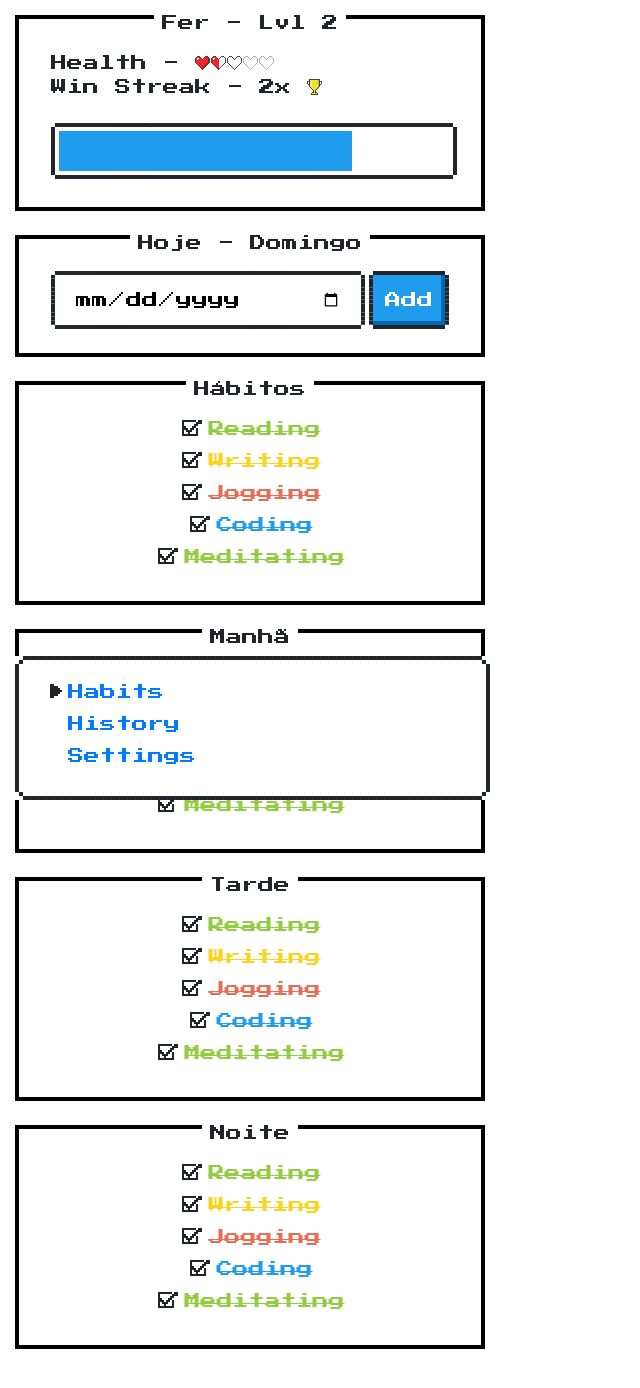
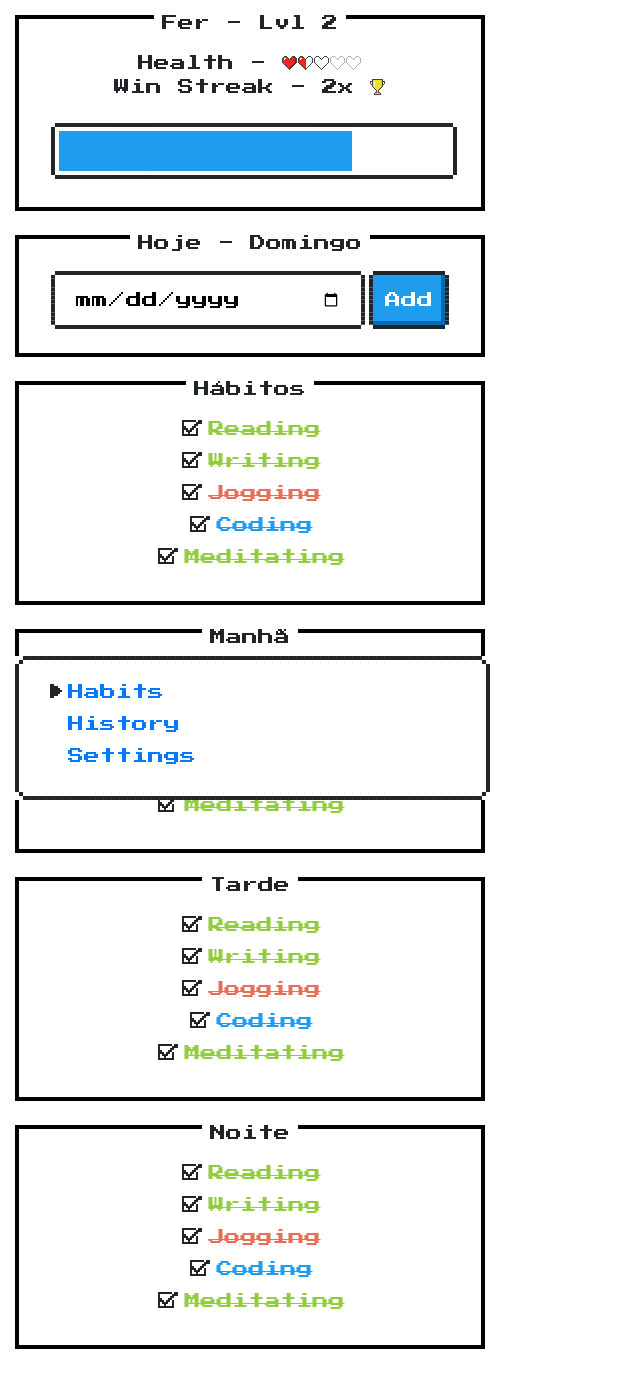
Before and after one commit to FerJSsilva/habit-tracker-frontend-cra, a React (Create React App) app: page / in a window 1280 px wide. Shown: the top 1388 px of the page, without its empty margins (0-640 px from the left). Built offline with nearby package versions, Linux system fonts and the light colour scheme.

Commit message:
feat: add container component to Home.jsx

```diff
--- a/src/page-containers/Home/Home.jsx
+++ b/src/page-containers/Home/Home.jsx
@@ -1,10 +1,11 @@
 import React from 'react';
+import Container from '../../components/composite-components/NES/Container/Container';
 
 import { useState } from 'react';
 
 const habitsMock = [
   { id: 1, name: 'Reading', status: 'completed' },
-  { id: 2, name: 'Writing', status: 'expiring' },
+  { id: 2, name: 'Writing', status: 'completed' },
   { id: 3, name: 'Jogging', status: 'failed' },
   { id: 4, name: 'Coding', status: 'standard' },
   { id: 5, name: 'Meditating', status: 'completed' },
@@ -16,8 +17,6 @@ function habitStatusToClass(status) {
       return 'nes-text is-primary';
     case 'completed':
       return 'nes-text is-success';
-    case 'expiring':
-      return 'nes-text is-warning';
     case 'failed':
       return 'nes-text is-error';
     default:
@@ -30,11 +29,10 @@ const Home = () => {
 
   return (
     <div>
-      <div
-        className="nes-container with-title is-centered"
-        style={{ textAlign: 'left' }}
+      <Container
+        title={'Fer - Lvl 2'}
+        centered
       >
-        <p className="title">Fer - Lvl 2</p>
         <div>
           <span className="nes-text">Health - </span>
           <i className="nes-icon is-small heart"></i>
@@ -55,11 +53,14 @@ const Home = () => {
             max="100"
           ></progress>
         </div>
-      </div>
+      </Container>
+
       <br />
 
-      <div className="nes-container with-title is-centered">
-        <p className="title">Hoje - Domingo</p>
+      <Container
+        title={'Hoje - Domingo'}
+        centered
+      >
         <div
           className="nes-field"
           style={{ display: 'flex' }}
@@ -77,17 +78,19 @@ const Home = () => {
             Add
           </button>
         </div>
-      </div>
+      </Container>
       <br />
-      <div className="nes-container with-title is-centered">
-        <p className="title">Hábitos</p>
+      <Container
+        title={'Hábitos'}
+        centered
+      >
         {habits.map((habit, index) => (
           <div key={index}>
             <label>
               <input
                 type="checkbox"
                 className="nes-checkbox"
-                checked
+                defaultChecked
               />
               <span className={habitStatusToClass(habit.status)}>
                 <del>{habit.name}</del>
@@ -95,17 +98,19 @@ const Home = () => {
             </label>
           </div>
         ))}
-      </div>
+      </Container>
       <br />
-      <div className="nes-container with-title is-centered">
-        <p className="title">Manhã</p>
+      <Container
+        title={'Manhã'}
+        centered
+      >
         {habits.map((habit, index) => (
           <div key={index}>
             <label>
               <input
                 type="checkbox"
                 className="nes-checkbox"
-                checked
+                defaultChecked
               />
               <span className={habitStatusToClass(habit.status)}>
                 <del>{habit.name}</del>
@@ -113,17 +118,19 @@ const Home = () => {
             </label>
           </div>
         ))}
-      </div>
+      </Container>
       <br />
-      <div className="nes-container with-title is-centered">
-        <p className="title">Tarde</p>
+      <Container
+        title={'Tarde'}
+        centered
+      >
         {habits.map((habit, index) => (
           <div key={index}>
             <label>
               <input
                 type="checkbox"
                 className="nes-checkbox"
-                checked
+                defaultChecked
               />
               <span className={habitStatusToClass(habit.status)}>
                 <del>{habit.name}</del>
@@ -131,17 +138,19 @@ const Home = () => {
             </label>
           </div>
         ))}
-      </div>
+      </Container>
       <br />
-      <div className="nes-container with-title is-centered">
-        <p className="title">Noite</p>
+      <Container
+        title={'Noite'}
+        centered
+      >
         {habits.map((habit, index) => (
           <div key={index}>
             <label>
               <input
                 type="checkbox"
                 className="nes-checkbox"
-                checked
+                defaultChecked
               />
               <span className={habitStatusToClass(habit.status)}>
                 <del>{habit.name}</del>
@@ -149,7 +158,7 @@ const Home = () => {
             </label>
           </div>
         ))}
-      </div>
+      </Container>
       <br />
     </div>
   );
```
